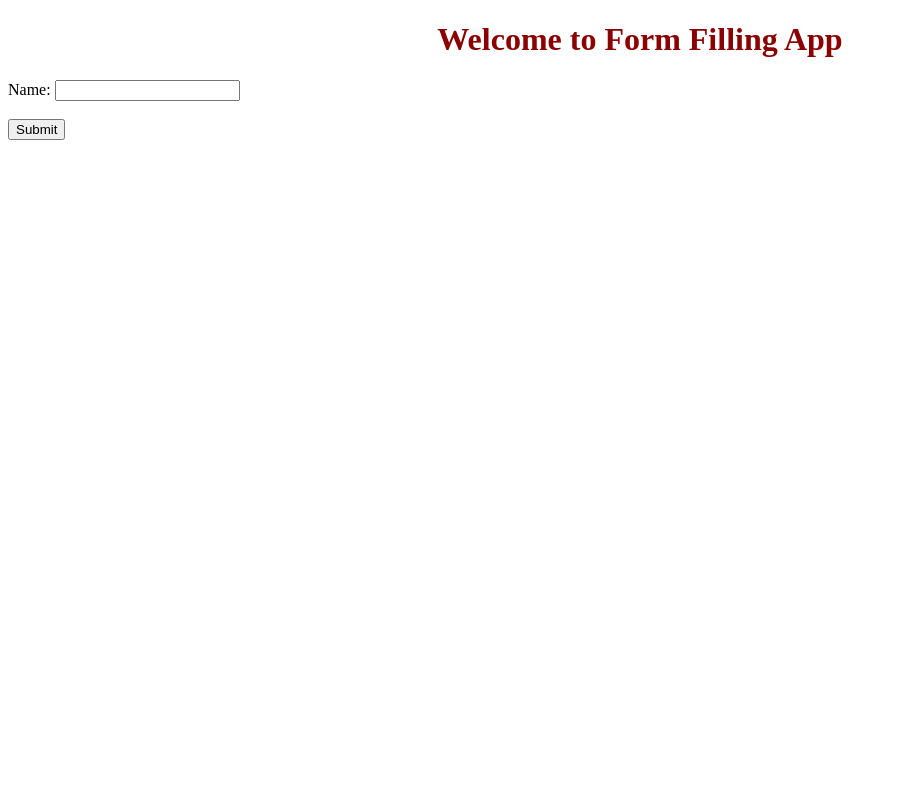
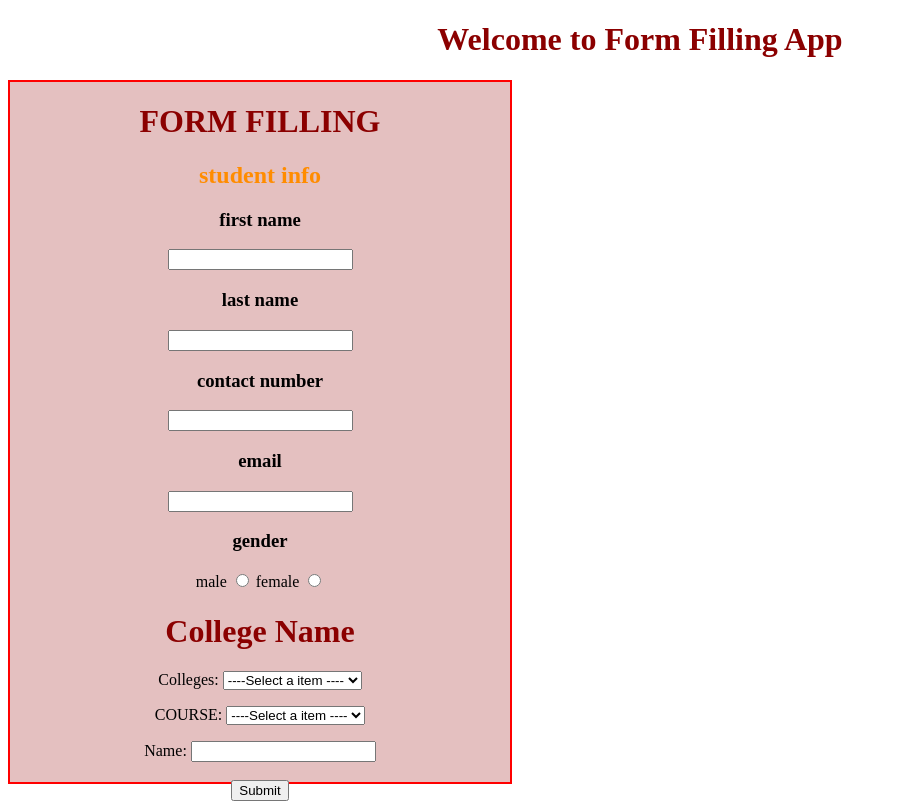
Before and after one commit to KNikithaGoud/FORMFILLING, a plain HTML site: page index.html in a window 1280 px wide. Shown: the whole page, without its empty margins (0-897 px from the left). Drawn offline with Linux system fonts and the light colour scheme.

Commit message:
Update index.html

```diff
--- a/index.html
+++ b/index.html
@@ -25,6 +25,61 @@
     }
 
     </style>
+      <div class="box">
+        <h1>FORM FILLING </h1>
+        <h2>student info</h2>
+        <h3>  first name</h3>
+        <input type="type" />
+        <h3>last name </h3>
+        <input type="type" />
+        <h3>contact number </h3>
+        <input type="type" />
+        <h3>email </h3>
+        <input type="type" />
+        <h3>gender </h3>
+        male <input type="radio" name="gender" id="male" />
+        female <input type="radio" name="gender" id="female" />
+        <h1> College Name</h1>
+        <main>
+            <p>
+                Colleges:
+                <select name="options" id="options">
+
+
+                    <option value=" ">----Select a item ----</option>
+                    <option value=" AVIH"> AVIH</option>
+                    <option value=" ASRA">ASRA</option>
+                    <option value=" APRA">APRA</option>
+                    <option value=" KNRR">KNRR</option>
+                    <option value=" CBIT">CBIT</option>
+                    <option value=" CMR">CMR</option>
+                    <option value=" VITE">VITE</option>
+
+                </select>
+            </p>
+
+            <p>
+                COURSE:
+                <select name="options" id="options">
+
+
+                    <option value=" ">----Select a item ----</option>
+                    <option value=" AIML"> AIML</option>
+                    <option value=" ECE">ECE</option>
+                    <option value=" EEE">EEE</option>
+                    <option value=" CSE">CSE</option>
+                    <option value=" CSC">CSC</option>
+                    <option value=" CIVIL">CIVIL</option>
+                    <option value=" MEC">MEC</option>
+                    <option value=" IT">IT</option>
+                    <option value=" CSD">CSD</option>
+                    <option value=" AI">AI</option>
+                    <option value=" ML">ML</option>
+                    <option value=" CS">CS</option>
+                    <option value=" EE">EE</option>
+
+
+                </select>
     <!-- Add your form below -->
     <form>
         <label for="name">Name:</label>
```
